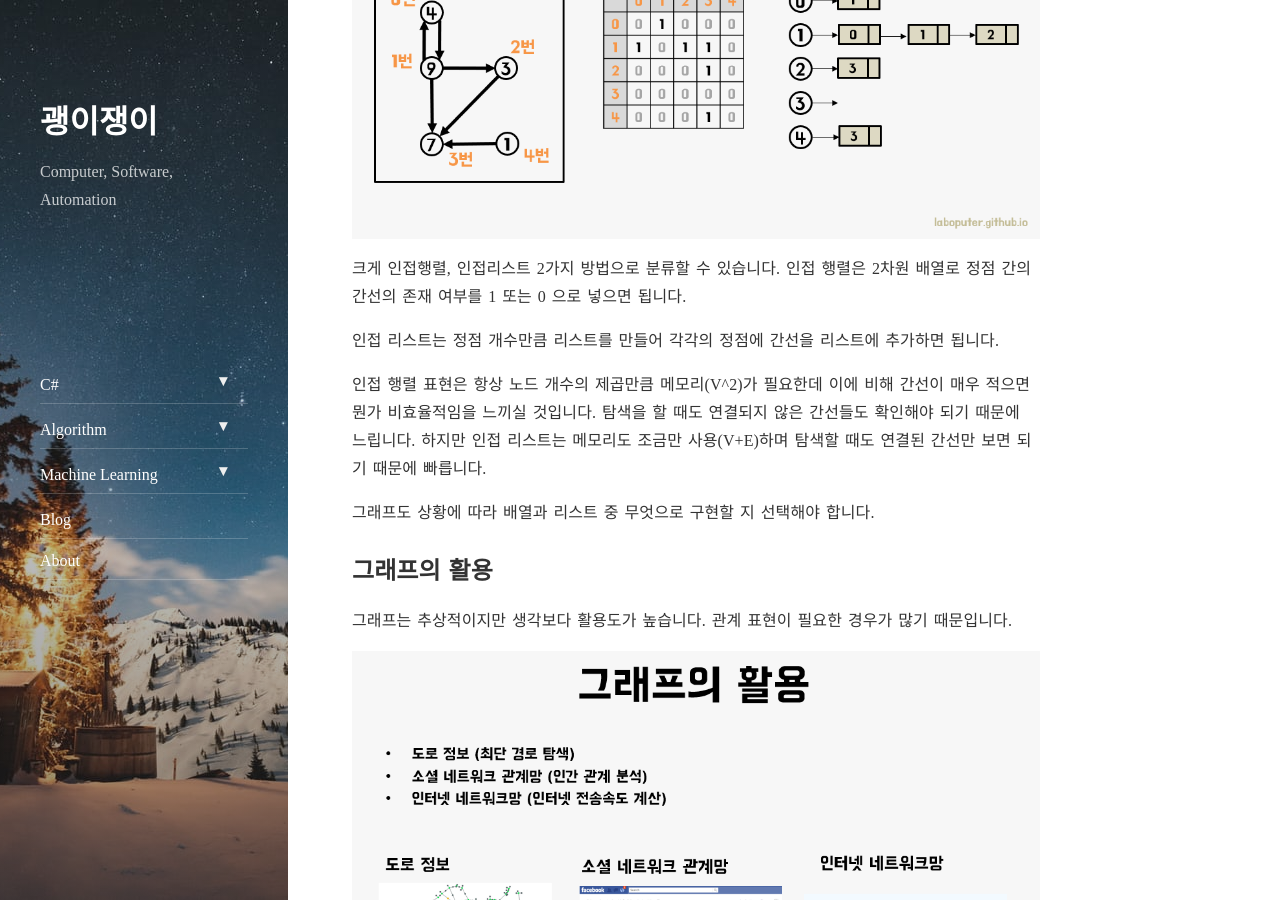
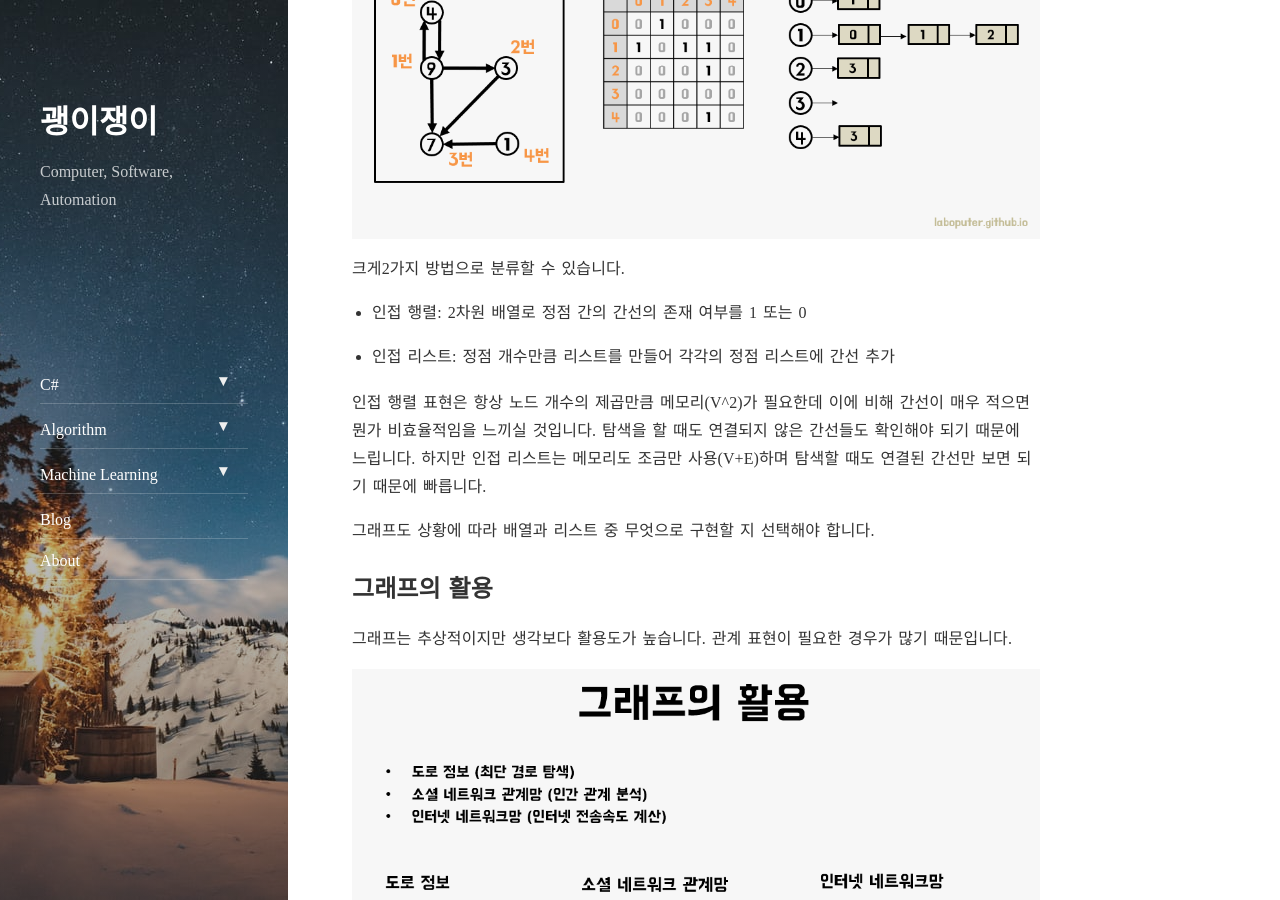
Before and after one commit to Laboputer/Laboputer.github.io, a Jekyll site: the page built from _posts/algorithm-ds/2017-09-29-graph.md, in a window 1280 px wide and 900 px high, scrolled down 2374 px. Built offline with Jekyll 4.4.1, drawn with Linux system fonts in a browser that asks for light colours; nearby versions of some CDN libraries; comment, search, counter and statistics services are not loaded; some of the changed text lies outside the part shown.

Commit message:
Update post (grpah)

```diff
--- a/_posts/algorithm-ds/2017-09-29-graph.md
+++ b/_posts/algorithm-ds/2017-09-29-graph.md
@@ -39,9 +39,11 @@ tags: datastructure
 
 ![](https://laboputer.github.io/assets/img/algorithm/ds/06_graph3.PNG)
 
-크게 인접행렬, 인접리스트 2가지 방법으로 분류할 수 있습니다. 인접 행렬은 2차원 배열로 정점 간의 간선의 존재 여부를 1 또는 0 으로 넣으면 됩니다.
+크게2가지 방법으로 분류할 수 있습니다.
 
-인접 리스트는 정점 개수만큼 리스트를 만들어 각각의 정점에 간선을 리스트에 추가하면 됩니다.
+- 인접 행렬: 2차원 배열로 정점 간의 간선의 존재 여부를 1 또는 0
+
+- 인접 리스트: 정점 개수만큼 리스트를 만들어 각각의 정점 리스트에 간선 추가
 
 인접 행렬 표현은 항상 노드 개수의 제곱만큼 메모리(V^2)가 필요한데 이에 비해 간선이 매우 적으면 뭔가 비효율적임을 느끼실 것입니다. 탐색을 할 때도 연결되지 않은 간선들도 확인해야 되기 때문에 느립니다. 하지만 인접 리스트는 메모리도 조금만 사용(V+E)하며 탐색할 때도 연결된 간선만 보면 되기 때문에 빠릅니다.
 
@@ -131,4 +133,4 @@ int main(void)
 
 ---
 
-알고리즘 문제에서 정말 많이 등장하는 탐색은 대부분 그래프 구조를 띄게 됩니다. 이번 포스팅 까지가 가장 기본적인 자료구조에 대해 정리하였습니다. 다음 포스팅부터는 이러한 기본적인 자료구조를 조금 더 응용한 것을 다뤄보겠습니다.
+이번 포스팅까지가 자료구조 중 가장 기본적인 내용에 대해 정리하였습니다. 다음 포스팅부터는 이러한 기본적인 자료구조를 응용하여 특정 상황에 효과적으로 동작하는 자료구조들을 다뤄보겠습니다.
```
